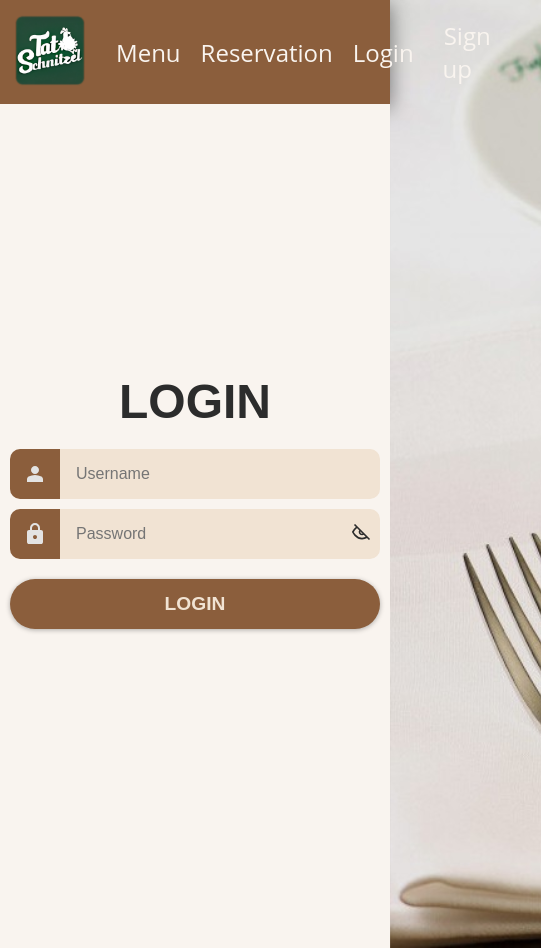
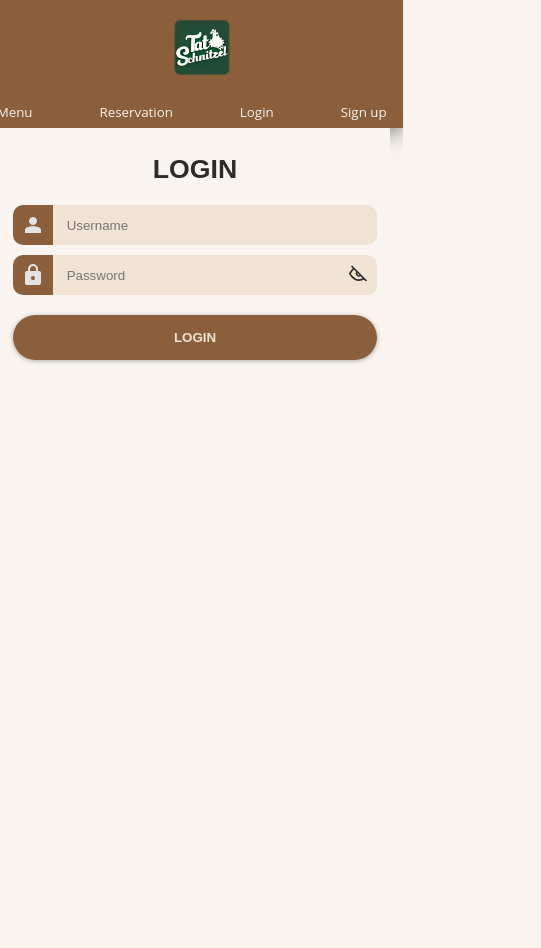
Before and after one commit to kaschefi/RestaurantProject, a website: page ClientSide/html/login.html in a window 390 px wide. Shown: the whole page, 541 px wide, since content can reach past the window. After the commit the page ends 844 px from the top, so only its background shows below. Drawn offline with Linux system fonts and the light colour scheme; no server answers.

Commit message:
mobile version update

```diff
--- a/ClientSide/css/menu.css
+++ b/ClientSide/css/menu.css
@@ -6,7 +6,11 @@
   --background-color: #F9F4EF;
   --button-color: #3F6B45;
 }
-
+*,
+*::before,
+*::after {
+  box-sizing: border-box;
+}
 html,
 body {
   margin: 0;
@@ -14,7 +18,6 @@ body {
   width: 100%;
   font-family: "Open Sans", sans-serif;
   color: var(--text-color);
-
 }
 
 body {
@@ -328,6 +331,7 @@ header img {
 
   header img {
     margin: 0;
+    overflow-x: auto;
     max-width: 90%;
     height: auto;
     object-fit: contain;
@@ -343,7 +347,8 @@ header img {
 
   .filter button {
     width: 80%;
-    max-width: 250px;
+    overflow-x: auto;
+    max-width: 100%;
     font-size: 1em;
     margin: 0 !important;
   }
@@ -384,45 +389,25 @@ header img {
     text-align: center;
   }
 }
+@media(max-width:600px) {
 
-@media (min-width: 769px) and (max-width: 1024px) {
-  .nav .navLinks a {
-    font-size: 1.3em;
-  }
+    .nav {
+        display: flex;
+        padding: 0.5rem;
+        flex-direction: column;
+        align-items: center;
+    }
 
-  header>div {
-    gap: 1.5rem;
-    padding: 15px;
-  }
+    .navLinks {
+        gap: 1rem;
+        padding: 0;
+        margin-right: 20px;
+    }
 
-  h1 {
-    font-size: 2.8em;
-  }
+    .nav .navLinks a {
+        width: 100%;
+        font-size: 1.2em;
+        padding: 0.5em 0;
+    }
 
-  h2 {
-    font-size: 1.3em;
-  }
-
-  .filter button {
-    width: 150px;
-  }
-
-  .menu-category {
-    font-size: 2em;
-    margin-left: 30px;
-  }
-
-  .menu-category-items {
-    grid-template-columns: repeat(2, 1fr);
-    gap: 25px;
-    padding: 0 20px;
-  }
-
-  .menu-item {
-    max-width: 350px;
-  }
-
-  .menu-item-image-container {
-    height: 200px;
-  }
 }
--- a/ClientSide/css/signup.css
+++ b/ClientSide/css/signup.css
@@ -182,9 +182,9 @@ form button:focus{
 }
 
 @media (max-width: 1100px) {
-    .container {
-        width: min(600px, 100%);
-        border-radius: 0;
+    body {
+        background-image: none;
+        background-color: var(--background-color);
     }
     form {
         width: 100%;
@@ -192,4 +192,76 @@ form button:focus{
     form button {
         width: 100%;
     }
+    .container {
+        width: 100%;
+        height: auto;
+        border-radius: 0;
+        padding: 2rem 1rem;
+    }
+    .nav {
+        display: flex;
+        padding: 0.5rem;
+        flex-direction: column;
+        align-items: center;
+    }
+
+    .navLinks {
+        gap: 1rem;
+        padding: 0;
+        margin-right: 20px;
+    }
+
+    .nav .navLinks a {
+        width: 100%;
+        font-size: 1.2em;
+        padding: 0.5em 0;
+    }
+
+    form {
+        width: 100%;
+    }
+
+    form button {
+        width: 100%;
+    }
 }
+@media (max-width: 600px) {
+    html {
+        font-size: 10pt;
+    }
+
+    h1 {
+        font-size: 2rem;
+    }
+
+    .nav {
+        padding: 0.5rem;
+    }
+
+    .nav .navLinks a {
+        font-size: 1em;
+    }
+    .navLinks{
+        display: flex;
+
+    }
+    form label {
+        width: 40px;
+        height: 40px;
+        font-size: 1.2rem;
+    }
+
+    form input {
+        height: 40px;
+        font-size: 1rem;
+    }
+
+    form button {
+        height: 45px;
+        font-size: 1rem;
+    }
+
+    .logo {
+        width: 80px;
+    }
+}
```
Also changed, not shown: ClientSide/css/reservation.css (+55 -29 lines).
